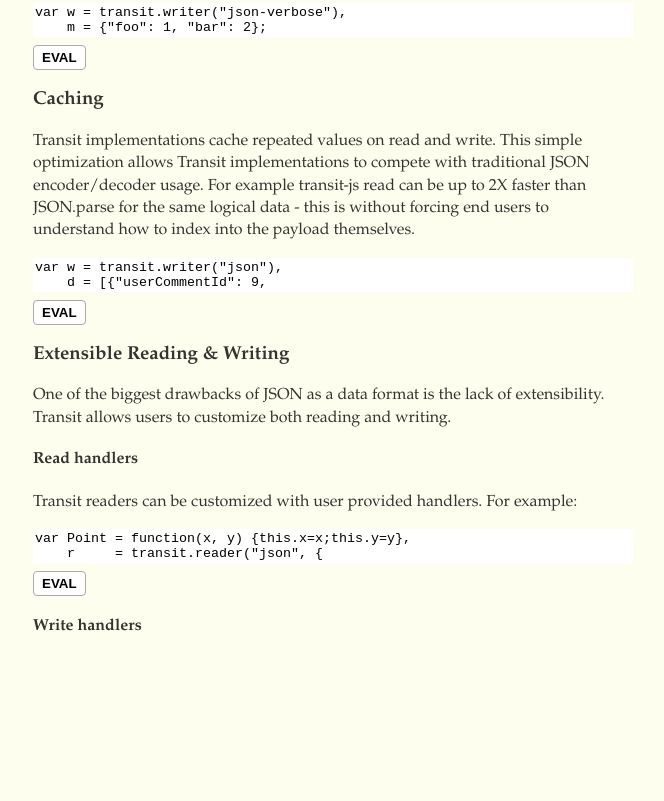
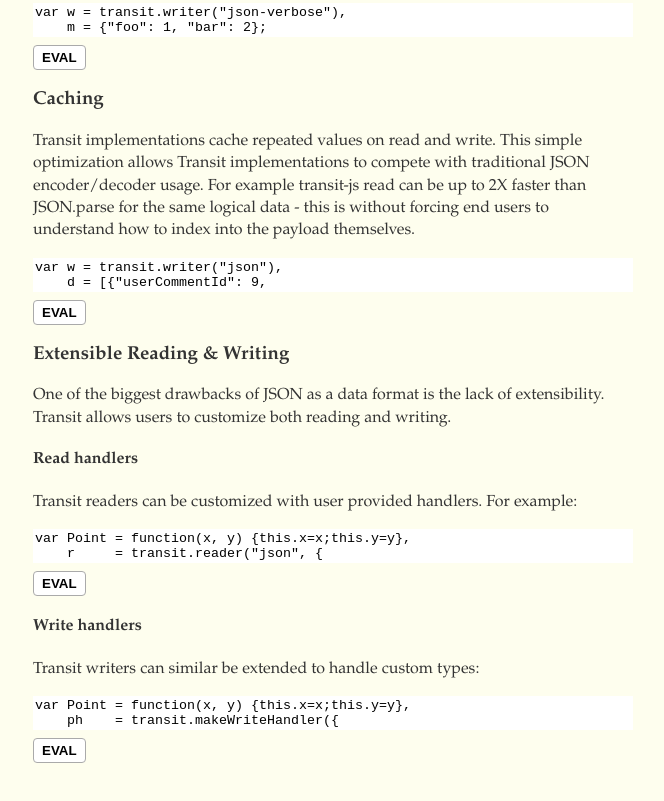
Before and after one commit to cognitect/transit-tour, a plain HTML site: page index.html in a window 1280 px wide. Shown: the part 2282-3083 px from the top of the page, without its empty margins (307-971 px from the left). Before the commit the page ends 2940 px from the top, so only its background shows below. Drawn offline with Linux system fonts and the light colour scheme; a script that the page names is missing.

Commit message:
write handler stuff

```diff
--- a/index.html
+++ b/index.html
@@ -201,8 +201,23 @@
 
 r.read("[{\"~#point\":[0.5,1.5]}]");</textarea>
                 <button onclick="evaluate('write-cache')">Eval</button>
+                <h4>Write handlers</h4>
+                <p>
+                    Transit writers can similar be extended to handle
+                    custom types:
+                </p>
+                <textarea id="write-cache">var Point = function(x, y) {this.x=x;this.y=y},
+    ph    = transit.makeWriteHandler({
+              tag: function(v) { return "point"; },
+              rep: function(v) { return [v.x, v.y]; },
+              stringRep: function(v) { return null }
+            }),
+    w     = transit.writer("json", {
+              "handlers": transit.map([Point, ph])
+            });
 
-                <h4>Write handlers</h4>
+w.write([new Point(0.5,1.5),new Point(1.5,2.5)]);</textarea>
+                <button onclick="evaluate('write-cache')">Eval</button>
             </div>
         </center>
 
--- a/main.css
+++ b/main.css
@@ -21,6 +21,7 @@
     padding-top: 25px;
     background-color: #fefeee;
     color: #333;
+    margin-bottom: 200px;
 }
 
 center > * {
```
